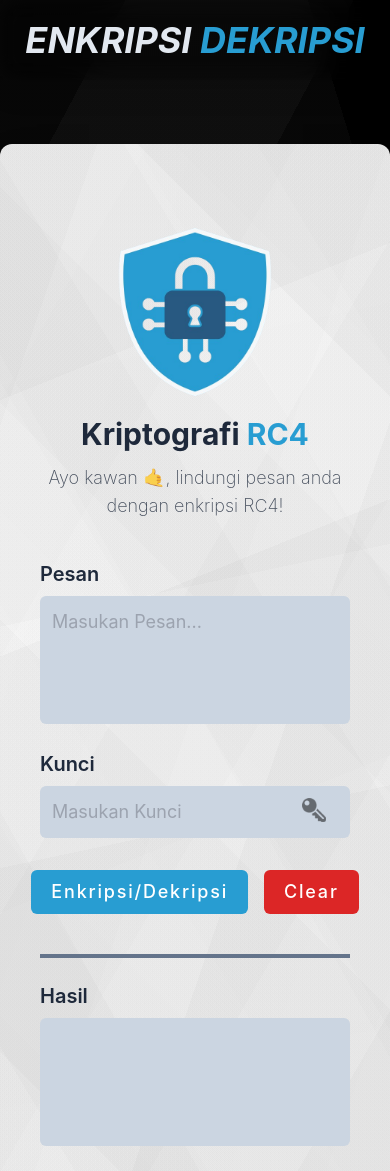
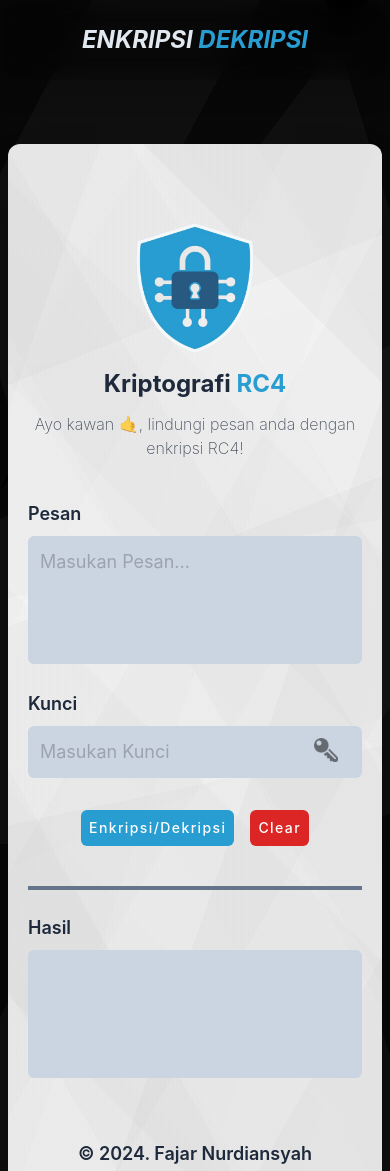
Before and after one commit to fajarnur0/Aplikasi-Enkripsi-Algoritma-RC4, a website: page index.html in a window 390 px wide. Shown: the top 1171 px of the page. Drawn offline with Linux system fonts and the light colour scheme.

Commit message:
size adjustment for mobile

```diff
--- a/index.html
+++ b/index.html
@@ -7,34 +7,34 @@
     <link rel="shortcut icon" href="img/logo.png" type="image/x-icon" />
     <title>Kriptografi - RC4</title>
   </head>
-  <body class="bg-no-repeat bg-cover bg-center">
+  <body class="bg-fixed min-h-screen w-full">
     <div
       class="flex justify-center items-center w-full h-20 bg-transparent backdrop-brightness-50 backdrop-blur-md shadow-xl fixed top-0 z-10"
     >
-      <h1 class="my-auto text-primary text-4xl font-bold italic">
+      <h1 class="my-auto text-primary text-2xl font-bold italic sm:text-4xl">
         <span class="text-slate-200">ENKRIPSI</span> DEKRIPSI
       </h1>
     </div>
 
     <div
-      class="container mx-auto my-36 flex justify-center items-center flex-wrap W-1/2"
+      class="container mx-auto my-36 flex justify-center items-center flex-wrap"
     >
       <!-- CARD -->
       <div
         id="card"
-        class="w-full lg:w-1/2 md:w-4/5 mx-4 bg-sate-300 px-10 pt-10 rounded-xl shadow-2xl"
+        class="w-full md:w-4/5 lg:w-3/5 mx-2 bg-sate-300 px-5 pt-10 rounded-xl shadow-2xl sm:px-10"
       >
         <div>
           <img
             src="img/logo.png"
             alt="lock-logo"
-            class="w-52 h-52 mx-auto mt-6 object-cover scale-90"
+            class="w-40 h-40 mx-auto mt-6 object-cover scale-90 sm:w-52 sm:h-52"
           />
-          <h1 class="text-3xl font-bold text-primary text-center">
+          <h1 class="text-2xl sm:text-3xl font-bold text-primary text-center">
             <span class="text-dark">Kriptografi</span> RC4
           </h1>
           <p
-            class="text-lg font-extralight text-dark text-center mt-3 mb-10 opacity-80"
+            class="text-base sm:text-lg font-extralight text-dark text-center mt-3 mb-10 opacity-80"
           >
             Ayo kawan 🤙, lindungi pesan anda dengan enkripsi RC4!
           </p>
@@ -45,7 +45,7 @@
             <!-- PESAN INPUT -->
             <label
               for="pesan"
-              class="w-full block text-xl font-semibold text-dark mb-2"
+              class="w-full block text-lg sm:text-xl font-semibold text-dark mb-2"
               >Pesan</label
             >
             <textarea
@@ -62,7 +62,7 @@
             <!-- KEY input -->
             <label
               for="key"
-              class="w-full block text-xl font-semibold text-dark mb-2"
+              class="w-full block text-lg sm:text-xl font-semibold text-dark mb-2"
               >Kunci</label
             >
 
@@ -90,7 +90,7 @@
               type="button"
               onclick="algoritmaRC4()"
               name="enkripDekripButton"
-              class="px-5 py-2 bg-primary text-lg tracking-widest text-white font-medium rounded-md hover:bg-opacity-80"
+              class="px-2 py-2 bg-primary text-sm tracking-widest text-white font-medium rounded-md hover:bg-opacity-80 sm:text-lg sm:px-5"
             >
               Enkripsi/Dekripsi
             </button>
@@ -100,7 +100,7 @@
               type="button"
               name="clearButton"
               value="clear"
-              class="px-5 py-2 bg-red-600 text-lg tracking-widest text-white font-medium rounded-md hover:bg-opacity-80"
+              class="px-2 py-2 bg-red-600 text-sm tracking-widest text-white font-medium rounded-md hover:bg-opacity-80 sm:text-lg sm:px-5"
             >
               Clear
             </button>
@@ -110,7 +110,7 @@
 
           <!-- Hasil -->
           <div class="mb-5">
-            <h6 class="w-full block text-xl font-semibold text-dark mb-2">
+            <h6 class="w-full block text-lg sm:text-xl font-semibold text-dark mb-2">
               Hasil
             </h6>
             <textarea
```
Also changed, not shown: src/output.css.
